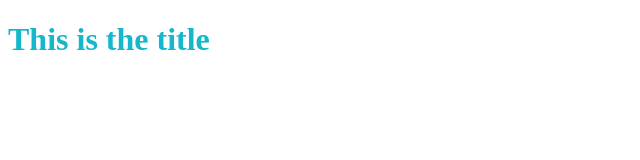
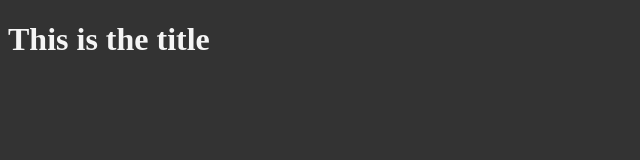
Before and after one commit to AaronBlackshear/SassPractice, a plain HTML site: page index.html in a window 1280 px wide. Shown: the whole page, without its empty margins (0-640 px from the left). Drawn offline with nearby package versions, Linux system fonts and the light colour scheme; files that its build step writes are made by us from their sources.

Commit message:
Added Dark theme colors

```diff
--- a/style.scss
+++ b/style.scss
@@ -2,6 +2,14 @@
 $primary-color: rgb(20, 183, 204);
 $secondary-color: rgb(218, 46, 23);
 
+//DARK THEME COLORS
+$dark-primary-font: rgb(245, 245, 245);
+$dark-primary-background: #333;
+
+body{
+    background-color: $dark-primary-background;
+}
+
 #head-title{
-    color: $primary-color;
+    color: $dark-primary-font;
 }
```
